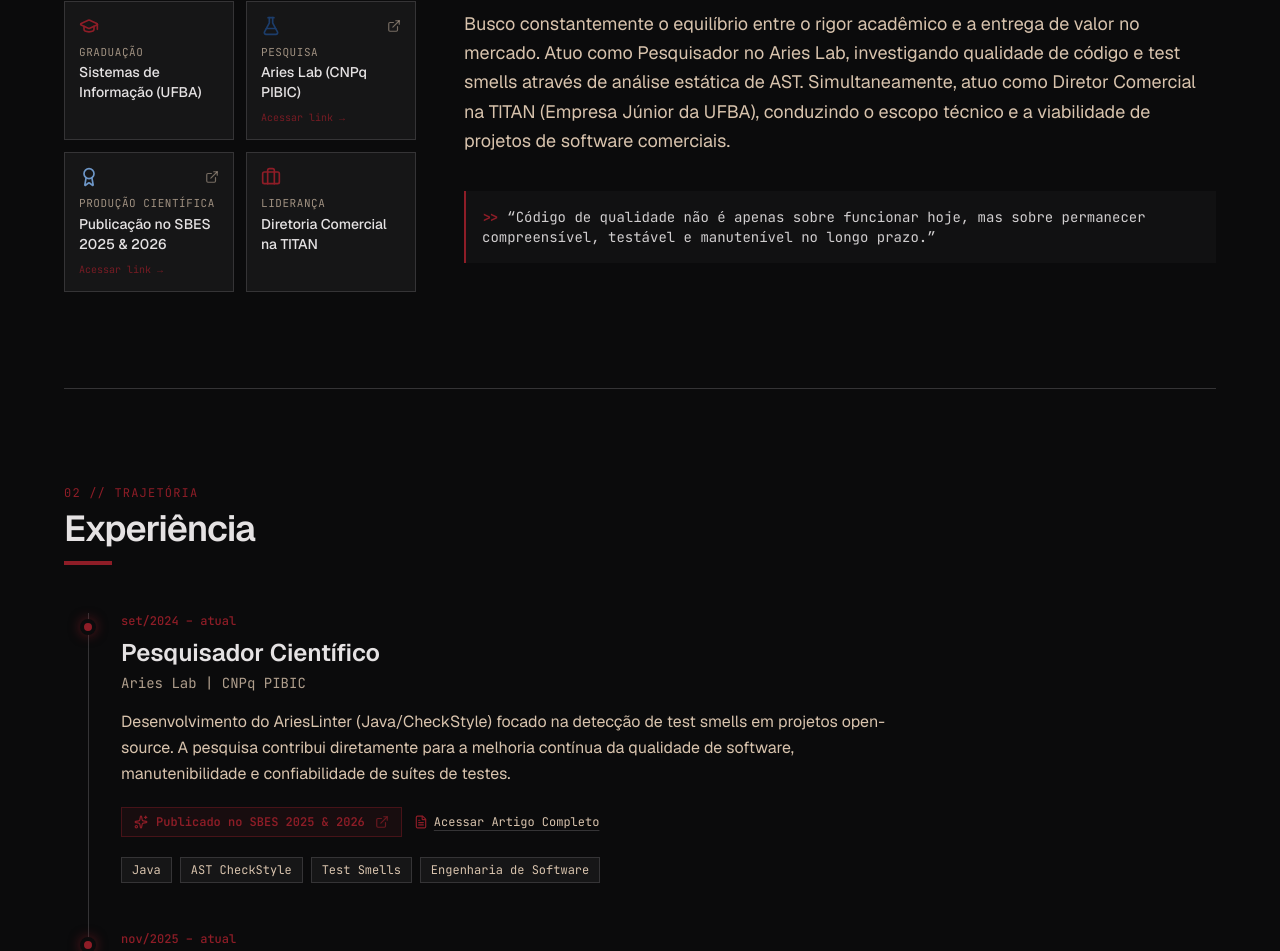
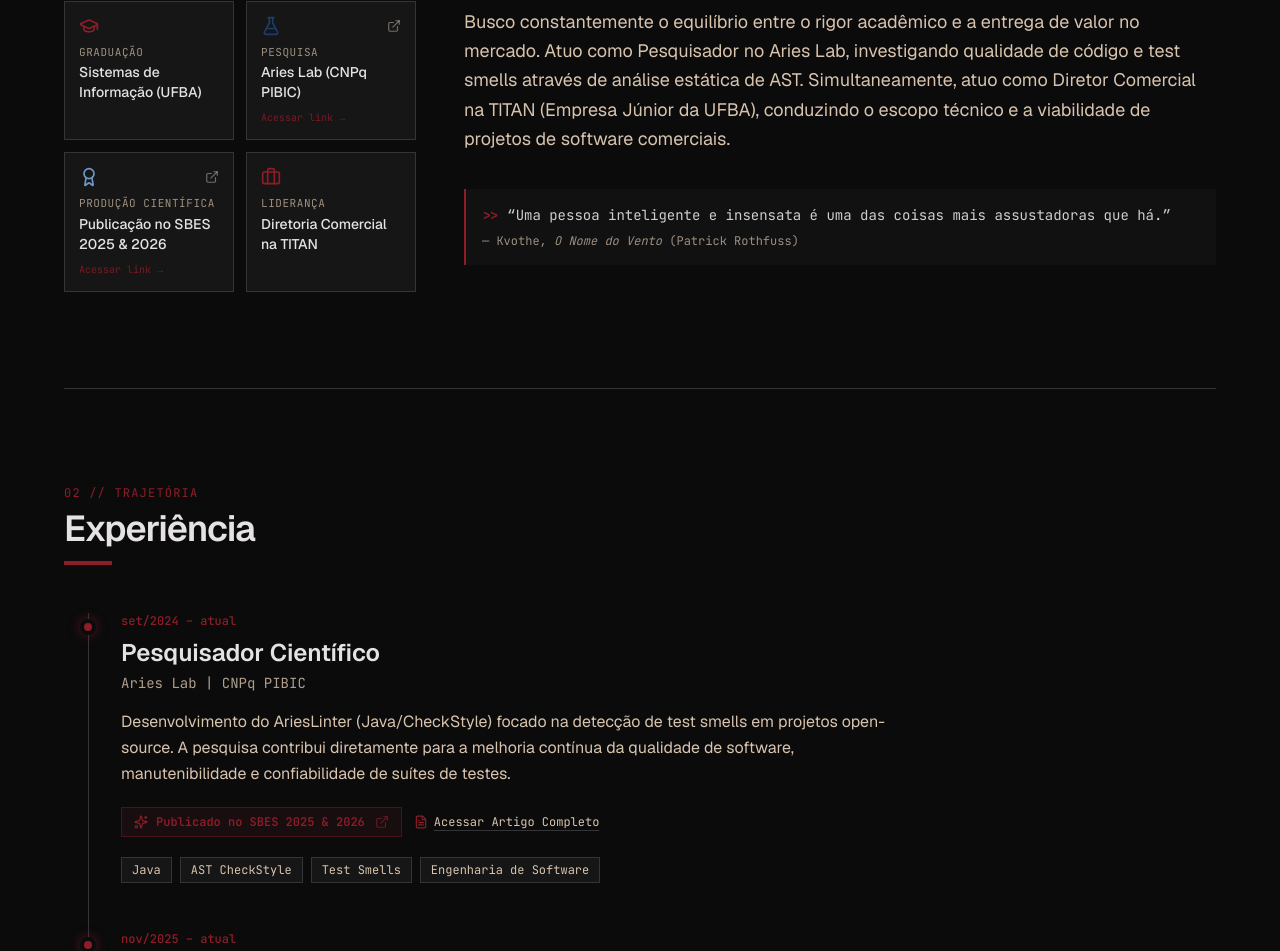
Before and after one commit to viRafael/site-portifolio, a Next.js app: page / in a window 1280 px wide. Shown: the part 890-1841 px from the top of the page. Built offline with nearby package versions, Linux system fonts and the light colour scheme.

Commit message:
fix: troca da frase de impacto

```diff
--- a/src/components/About.tsx
+++ b/src/components/About.tsx
@@ -92,6 +92,11 @@ export function About() {
           {/* Quote / Architectural Principle */}
           <div className="mt-4 p-4 border-l-2 border-primary bg-surface/60 font-mono text-xs md:text-sm text-on-background/90">
             <span className="text-primary font-bold">&gt;&gt;</span> &ldquo;{t.about.quote}&rdquo;
+            <div className="mt-2 text-on-surface-variant/70 text-[11px] md:text-xs">
+              — Kvothe,{" "}
+              <em>{language === "pt" ? "O Nome do Vento" : "The Name of the Wind"}</em>{" "}
+              (Patrick Rothfuss)
+            </div>
           </div>
         </div>
       </div>
--- a/src/data/portfolio.ts
+++ b/src/data/portfolio.ts
@@ -181,7 +181,7 @@ export const portfolioContent: Record<Language, PortfolioContent> = {
       subtitle:
         "Arquitetura de sistemas distribuídos, rigor acadêmico e desenvolvimento backend orientado a domínio.",
       quote:
-        "Código de qualidade não é apenas sobre funcionar hoje, mas sobre permanecer compreensível, testável e manutenível no longo prazo.",
+        "Uma pessoa inteligente e insensata é uma das coisas mais assustadoras que há.",
       paragraphs: [
         "Sou graduando em Sistemas de Informação pela Universidade Federal da Bahia (UFBA), com foco no desenvolvimento de arquiteturas backend escaláveis, seguras e de alta performance. Minha expertise técnica concentra-se no ecossistema Node.js, especialmente com NestJS e TypeScript, criando APIs robustas preparadas para regras de negócio complexas.",
         "Busco constantemente o equilíbrio entre o rigor acadêmico e a entrega de valor no mercado. Atuo como Pesquisador no Aries Lab, investigando qualidade de código e test smells através de análise estática de AST. Simultaneamente, atuo como Diretor Comercial na TITAN (Empresa Júnior da UFBA), conduzindo o escopo técnico e a viabilidade de projetos de software comerciais.",
@@ -388,7 +388,7 @@ export const portfolioContent: Record<Language, PortfolioContent> = {
       subtitle:
         "Distributed systems architecture, academic rigor, and domain-driven backend engineering.",
       quote:
-        "Quality code is not just about working today, but staying understandable, testable, and maintainable in the long run.",
+        "An intelligent, foolish person is one of the most frightening things there is.",
       paragraphs: [
         "I am an Information Systems undergraduate at the Federal University of Bahia (UFBA), focused on engineering scalable, secure, and high-performance backend architectures. My technical expertise centers on the Node.js ecosystem, particularly with NestJS and TypeScript, building robust APIs designed for complex business rules.",
         "I continuously strive for balance between academic rigor and practical industry impact. As a Scientific Researcher at Aries Lab, I investigate code quality and test smells through AST static analysis. Concurrently, I serve as Commercial Director at TITAN (UFBA Junior Enterprise), leading technical scoping and project feasibility for custom software solutions.",
```
